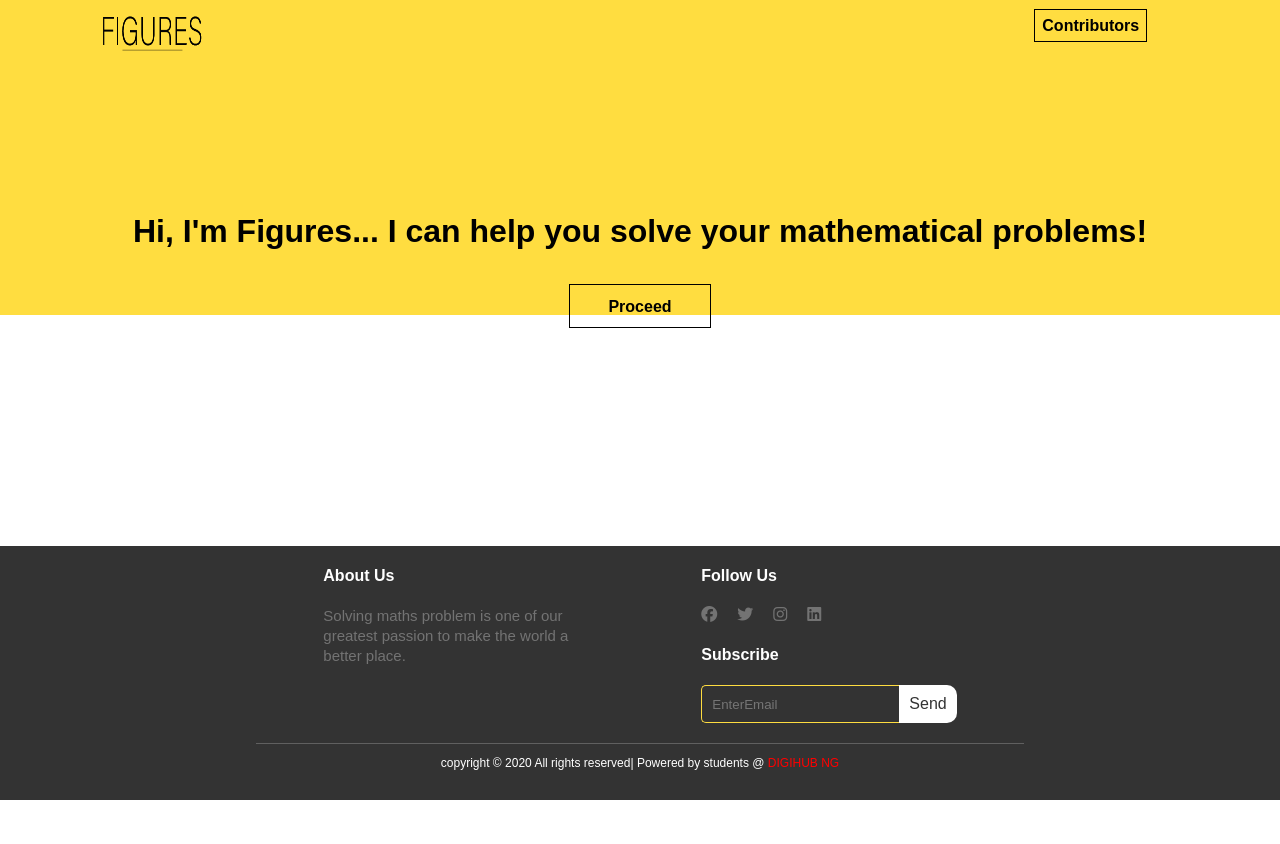
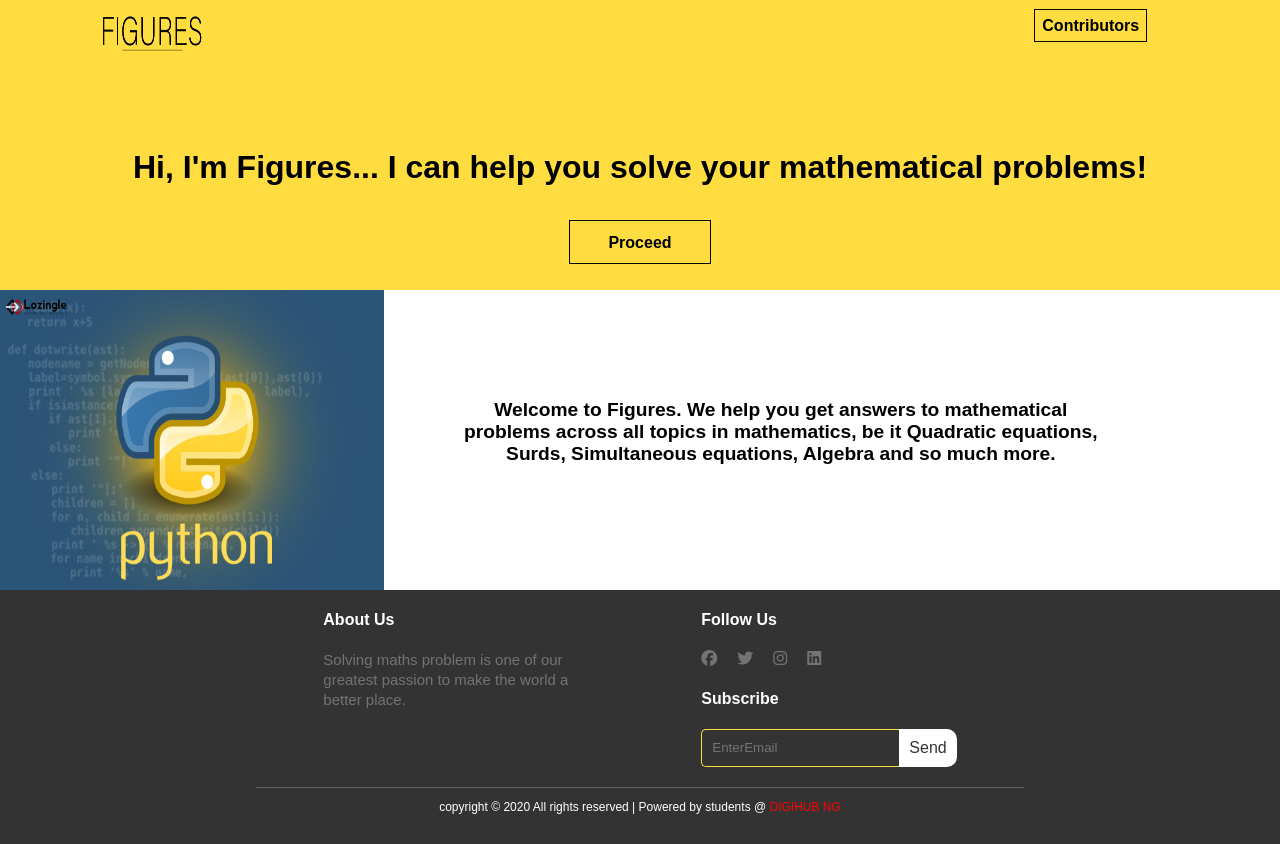
Before and after one commit to Amospikins/figures, a plain HTML site: page index.html in a window 1280 px wide. Before the commit the page ends 800 px from the top, so only its background shows below. Drawn offline with Linux system fonts and the light colour scheme.

Commit message:
Added an image and some text to the body

```diff
--- a/css/style.css
+++ b/css/style.css
@@ -51,8 +51,8 @@ a img{
 
 .landing{
     text-align: center;
-    height: 25%;
-    padding: 15% 0 0 0;
+    height: fit-content;
+    padding: 10% 0 3% 0;
     background-color: #ffdd40;
 }
 
@@ -79,13 +79,39 @@ a img{
     background-color: #e4c53a;
 }
 
+/*Content Body*/
+
+.content-body{
+
+}
+
+.content{
+	font-size: 120%;
+	font-weight: bold;
+	font-family: sans-serif;
+	display: flex;
+	flex-wrap: wrap;
+	text-align: center;
+}
+
+.content img{
+	width: 30%;
+	height: 300px;
+}
+.content p{
+	padding-top: 7%;
+	margin-left: 6%;
+	width: 50%;
+}
+
 /********************************
 ********    Footer    ***********
 ********************************/
 
 footer{
-	position: absolute;
+	display: inline-block;
 	bottom: 0;
+	left: 0;
 	width: 100%;
 	background: #333;
 }
@@ -135,7 +161,7 @@ footer{
 	transition: .6s;
 }
 .subscribe input:hover{
-	box-shadow: 1px 1px 5px #ffdd40;
+	box-shadow: 1px 1px 4px #ffdd40;
 	transition: .6s;
 }
 .subscribe a{
@@ -144,6 +170,12 @@ footer{
 	color: #333;
 	padding: 10px;
 	border-radius: 0px 10px 10px 0px;
+	transition: .6s;
+}
+.subscribe a:hover{
+	background-color: #ffdd40;
+	color: black	;
+	transition: .6s;
 }
 .input{
 	display: flex;
--- a/index.html
+++ b/index.html
@@ -31,8 +31,19 @@
                     I can help you solve your mathematical problems!
                 </h1>
                 <span class="proceed">
-                    <a href="#">Proceed</a>
+                    <a href="#footer">Proceed</a>
                 </span>
+            </span>
+
+        </div>
+
+        <div class="content-body">
+            <span class="content">
+                <img src="images/Python.jpg">
+
+                <p class="content-text">
+                    Welcome to Figures. We help you get answers to mathematical problems across all topics in mathematics, be it Quadratic equations, Surds, Simultaneous equations, Algebra and so much more.
+                </p>
             </span>
 
         </div>
@@ -69,7 +80,7 @@
             </div>
 
                 <div class="copyw">
-                    <p>copyright &copy; <script>document.write(new Date().getFullYear());</script> All rights reserved| Powered by students @ <span>DIGIHUB NG</span></p>
+                    <p>copyright &copy; <script>document.write(new Date().getFullYear());</script> All rights reserved | Powered by students @ <span>DIGIHUB NG</span></p>
                 </div>
 
         </footer>
```
Also changed, not shown: images/Python.jpg (added).
